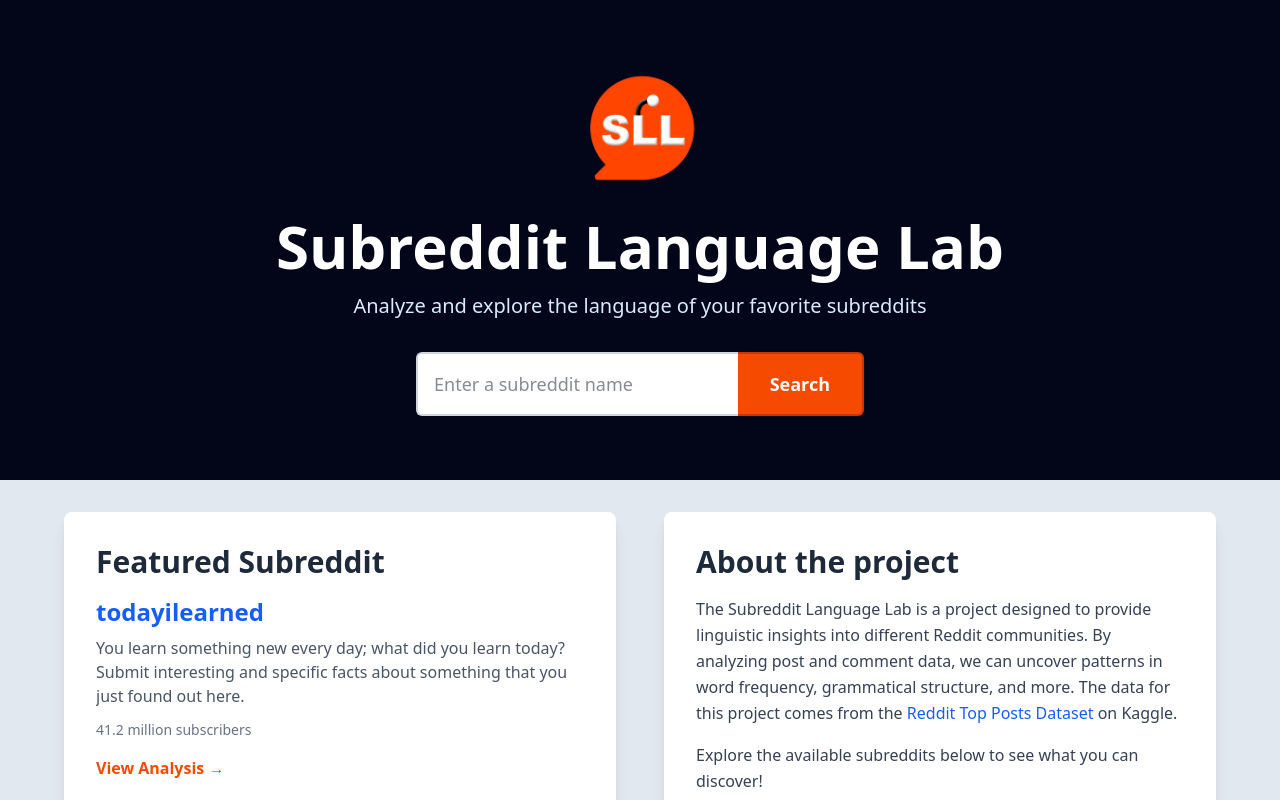
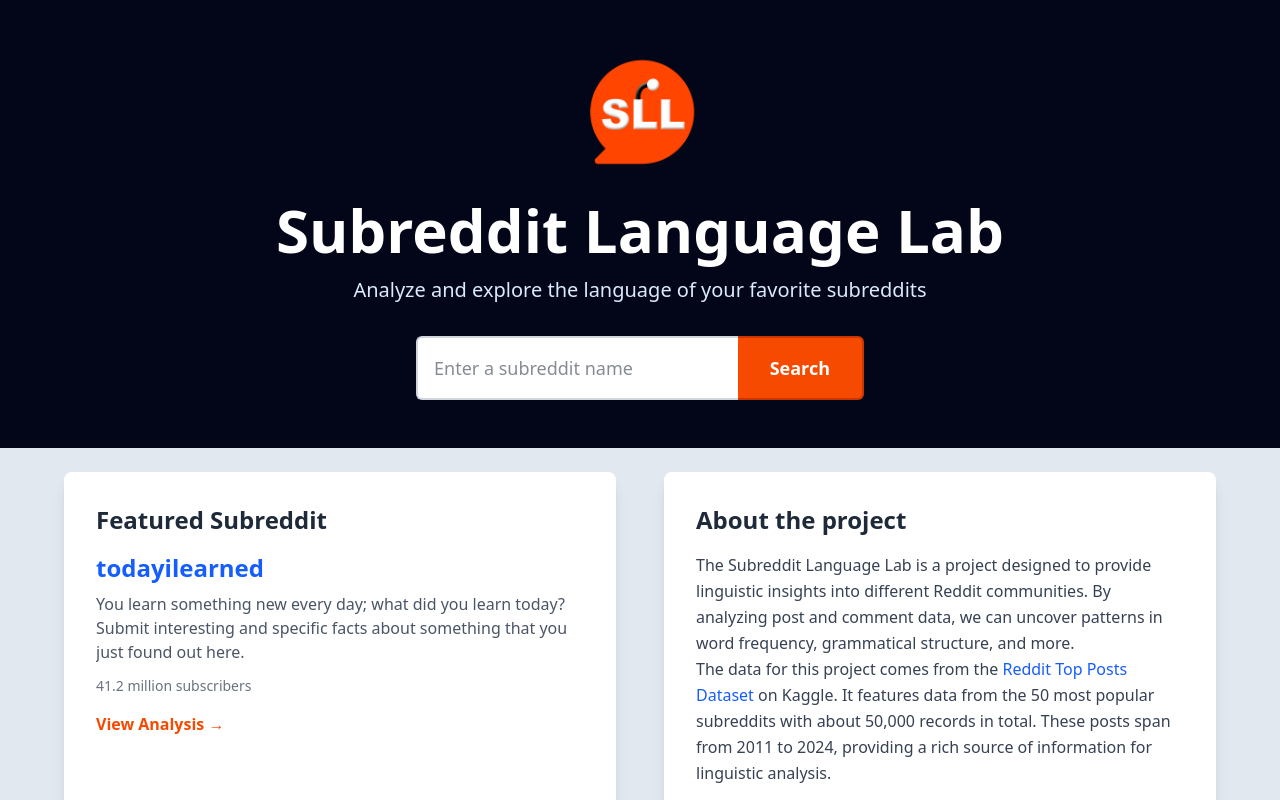
Before and after one commit to TrisCC/subreddit-language-lab, a SvelteKit app: page / in a window 1280 px wide. Shown: the top 800 px of the page. Built offline with nearby package versions, Linux system fonts and the light colour scheme.

Commit message:
Edit home page

```diff
--- a/src/routes/+page.svelte
+++ b/src/routes/+page.svelte
@@ -75,7 +75,7 @@
 </svelte:head>
 
 <!-- Hero Section -->
-<div class="w-full bg-slate-950 py-16 px-8">
+<div class="w-full bg-slate-950 py-12 px-8">
   <div class="max-w-4xl mx-auto text-center">
     <img
       src="{base}/logo.png"
@@ -126,11 +126,11 @@
 </div>
 
 <!-- Featured and About Section -->
-<div class="bg-slate-200 py-8 px-8">
+<div class="bg-slate-200 py-6 px-6">
   <div class="max-w-6xl mx-auto grid md:grid-cols-2 gap-12 items-start">
     <!-- Featured Subreddit -->
     <div class="bg-white p-8 rounded-lg shadow-lg h-full flex flex-col">
-      <h2 class="text-3xl font-bold text-gray-800 mb-4">Featured Subreddit</h2>
+      <h2 class="text-2xl font-bold text-gray-800 mb-4">Featured Subreddit</h2>
       {#if featuredSubredditMeta}
         <a
           href="{base}/subreddit/{featuredSubredditName}"
@@ -165,18 +165,23 @@
 
     <!-- About the Project -->
     <div class="bg-white p-8 rounded-lg shadow-lg h-full">
-      <h2 class="text-3xl font-bold text-gray-800 mb-4">About the project</h2>
+      <h2 class="text-2xl font-bold text-gray-800 mb-4">About the project</h2>
       <p class="text-gray-700 leading-relaxed">
         The Subreddit Language Lab is a project designed to provide linguistic
         insights into different Reddit communities. By analyzing post and
         comment data, we can uncover patterns in word frequency, grammatical
-        structure, and more. The data for this project comes from the
+        structure, and more.
+      </p>
+      <p class="text-gray-700 leading-relaxed">
+        The data for this project comes from the
         <a
           href="https://www.kaggle.com/datasets/sachinkanchan92/reddit-top-posts-50-subreddit-analysis-2011-2024"
           target="_blank"
           rel="noopener noreferrer"
           class="text-blue-600 hover:underline">Reddit Top Posts Dataset</a
-        > on Kaggle.
+        > on Kaggle. It features data from the 50 most popular subreddits with about
+        50,000 records in total. These posts span from 2011 to 2024, providing a
+        rich source of information for linguistic analysis.
       </p>
       <p class="mt-4 text-gray-700 leading-relaxed">
         Explore the available subreddits below to see what you can discover!
```
